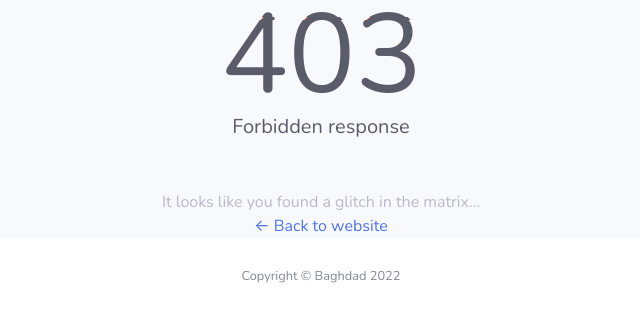
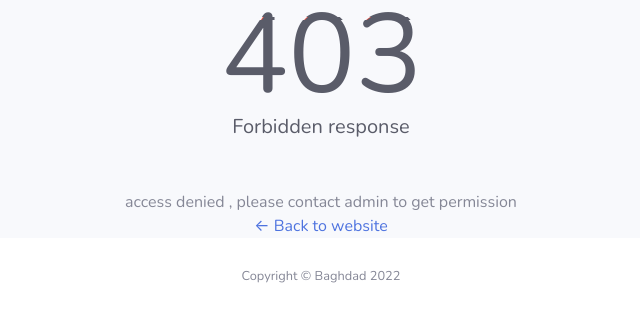
Before and after one commit to hamzajuwaihan/e-commerce-website-PHP, a PHP site: page /admin/403.php in a window 1280 px wide. Shown: the top 322 px of the page, without its empty margins (319-959 px from the left). Run offline with PHP 8.4, Linux system fonts and the light colour scheme; some libraries are stand-ins or nearby versions.

Commit message:
modify access forbidden

```diff
--- a/admin/403.php
+++ b/admin/403.php
@@ -44,9 +44,9 @@ session_start();
 
                     <!-- 404 Error Text -->
                     <div class="text-center">
-                        <div class="error mx-auto" data-text="403 ">403 </div>
+                        <div class="error mx-auto" data-text="403">403 </div>
                         <p class="lead text-gray-800 mb-5">Forbidden response</p>
-                        <p class="text-gray-500 mb-0">It looks like you found a glitch in the matrix...</p>
+                        <p class="text-gray-1000 mb-0">access denied , please contact admin to get permission</p>
                         <a href="../index.php">&larr; Back to website</a>
                     </div>
 
--- a/admin/includes/content.php
+++ b/admin/includes/content.php
@@ -135,7 +135,7 @@ include('./includes/navbar-top.php');
                     <div class="col mr-2">
                         <div class="text-xs font-weight-bold text-warning text-uppercase mb-1">
                             Summation Of Payment
-                        <?php $query = "SELECT sum(amount) as `payment` from payment_details";
+                        <?php $query = "SELECT sum(total) as `payment` from order_details";
                                 $res = mysqli_query($conn, $query);
                                 $data = mysqli_fetch_array($res);
 
--- a/admin/index.php
+++ b/admin/index.php
@@ -7,9 +7,9 @@ if (isset($_SESSION['Role'])) {
         header('Location:./403.php');
     }
 }else{
-    if ($_SESSION['Role'] !== 'Admin') {
+
         header('Location:./403.php');
-    }
+
 }
 
 
```
